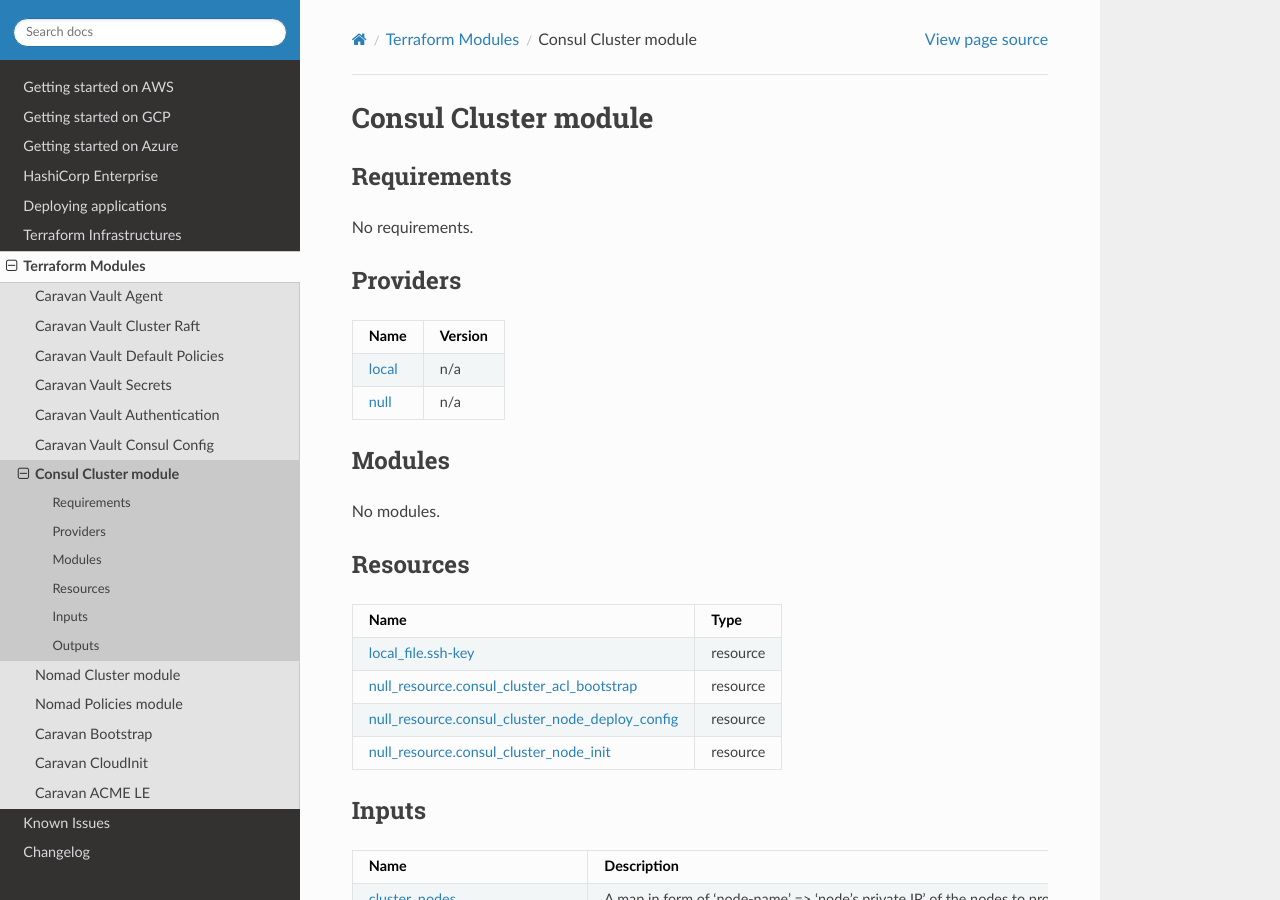
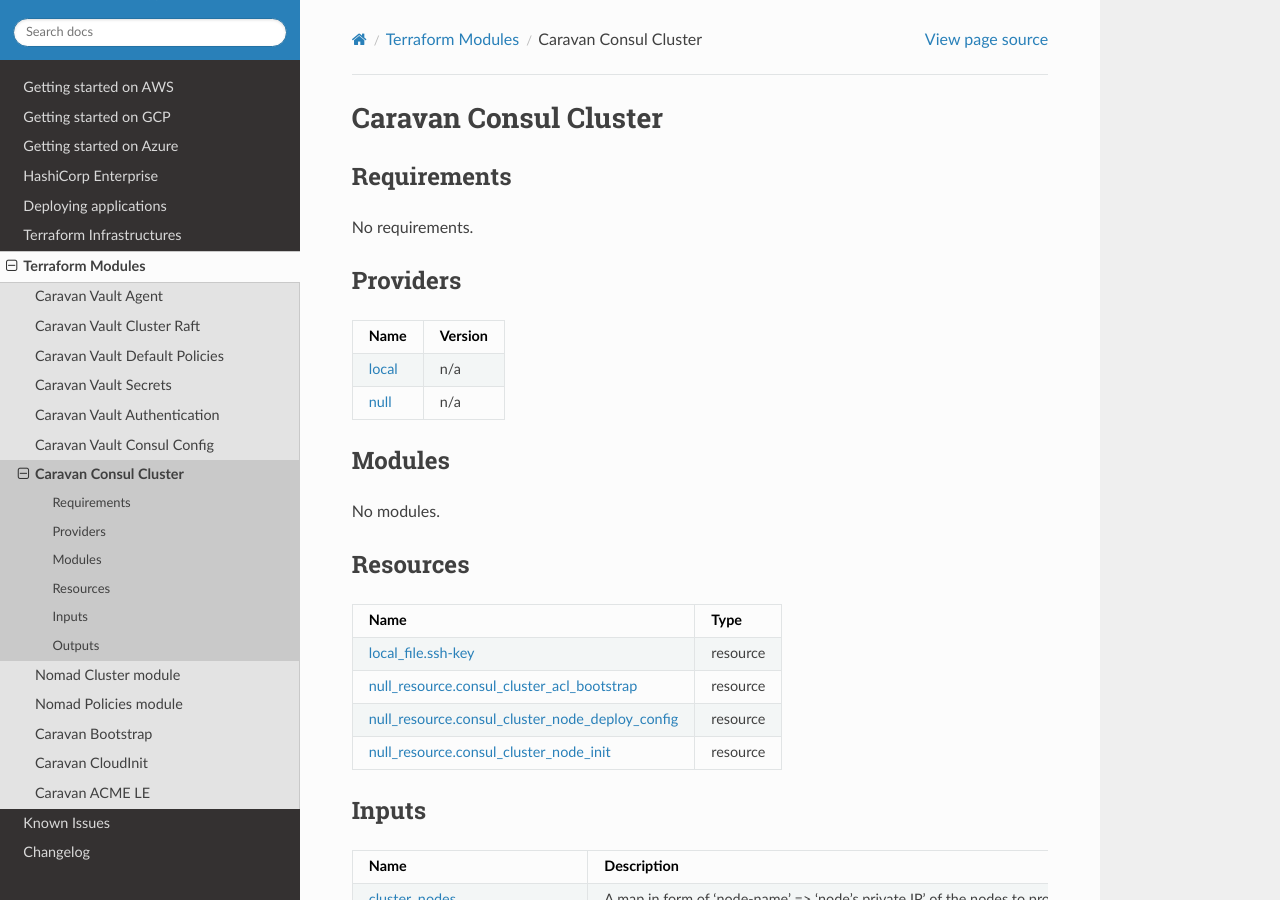
Before and after one commit to bitrockteam/caravanproject, a Sphinx documentation site: the page built from docs/caravan-consul/modules-consul-cluster-README.md, in a window 1280 px wide and 900 px high. Built offline with Sphinx 7.4.7 and the Read the Docs theme 2.0.0, drawn with Linux system fonts in a browser that asks for light colours.

Commit message:
Update docs for bitrockteam/caravan-consul (#21)

```diff
--- a/docs/caravan-consul/modules-consul-cluster-README.md
+++ b/docs/caravan-consul/modules-consul-cluster-README.md
@@ -1,4 +1,4 @@
-# Consul Cluster module
+# Caravan Consul Cluster
 
 <!-- BEGINNING OF PRE-COMMIT-TERRAFORM DOCS HOOK -->
 ## Requirements
```
